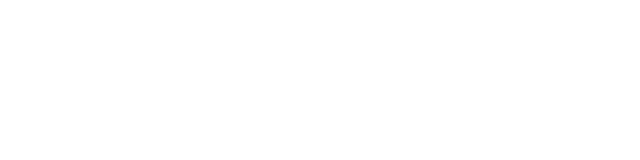
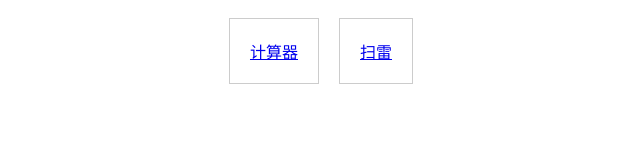
Before and after one commit to MarvelTiter/JsGame, a Vue app: page / in a window 1280 px wide. Shown: the top 160 px of the page, without its empty margins (319-959 px from the left). Built offline with nearby package versions, Linux system fonts and the light colour scheme.

Commit message:
加个导航

```diff
--- a/src/jsGame/minegame/Grid.ts
+++ b/src/jsGame/minegame/Grid.ts
@@ -68,7 +68,7 @@
     let sec = 0;
     let min = 0;
     let hour = 0;
-    this.timer = setInterval(() => {
+    this.timer = window.setInterval(() => {
       sec++;
       if (sec > 59) {
         sec = 0;
--- a/src/layout/index.vue
+++ b/src/layout/index.vue
@@ -1,4 +1,18 @@
-<script setup></script>
 <template>
-    <router-view></router-view>
+  <div class="nav">
+    <router-link to="calc">计算器</router-link>
+    <router-link to="mine">扫雷</router-link>
+  </div>
+  <!-- <router-view></router-view> -->
 </template>
+<style>
+.nav {
+  display: flex;
+  justify-content: center;
+}
+.nav * {
+  margin: 10px;
+  padding: 20px;
+  border: 1px solid #ccc;
+}
+</style>
```
Also changed, not shown: src/route/index.ts (+8 -10 lines).
